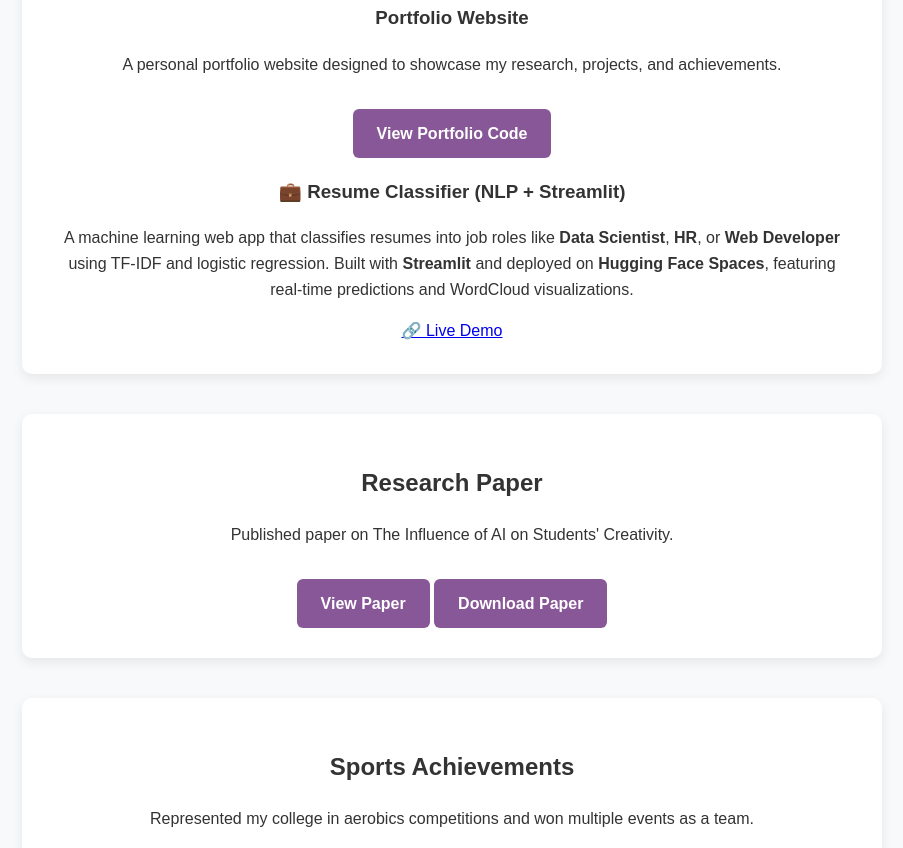
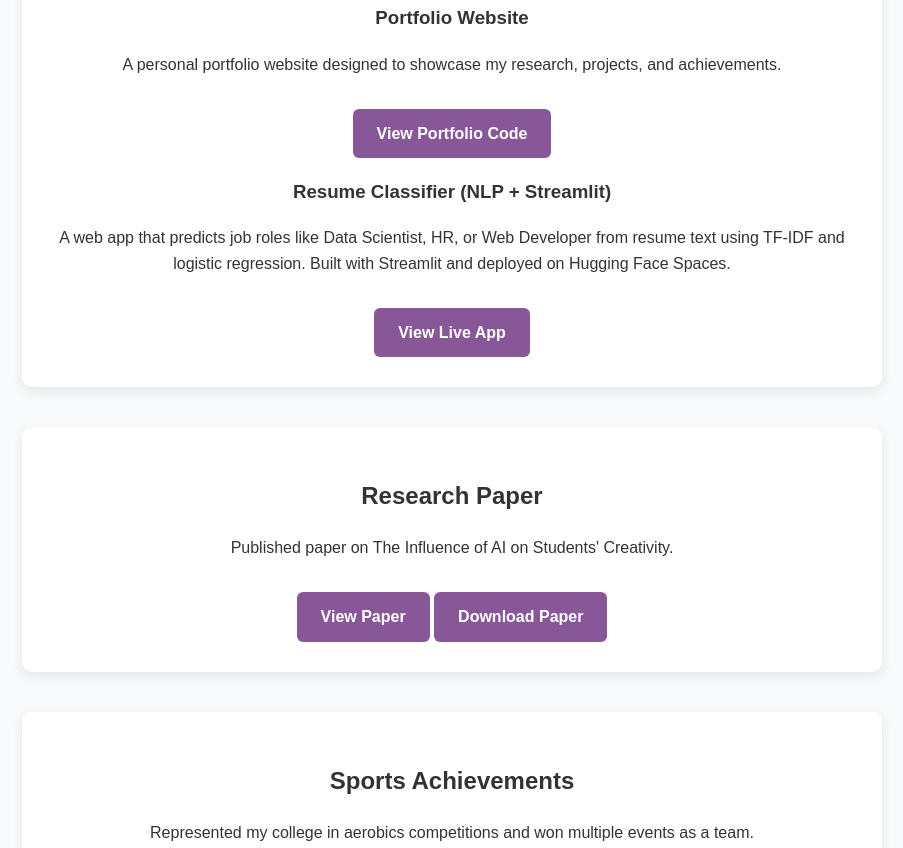
Before and after one commit to Sadna987/portfolio-website, a plain HTML site: page index.html in a window 1280 px wide. Shown: the part 1513-2361 px from the top of the page, without its empty margins (188-1091 px from the left). Drawn offline with Linux system fonts and the light colour scheme.

Commit message:
Update index.html

```diff
--- a/index.html
+++ b/index.html
@@ -62,17 +62,15 @@
             <a href="#" class="button">View Portfolio Code</a>
         </div>
         <div class="project">
-            <h3>💼 Resume Classifier (NLP + Streamlit)</h3>
-              <p>
-                A machine learning web app that classifies resumes into job roles like
-                <strong>Data Scientist</strong>, <strong>HR</strong>, or <strong>Web Developer</strong>
-                using TF-IDF and logistic regression. Built with <strong>Streamlit</strong> and deployed on
-                <strong>Hugging Face Spaces</strong>, featuring real-time predictions and WordCloud visualizations.
-              </p>
-              <a href="https://huggingface.co/spaces/your-username/resume-classifier" target="_blank">
-                🔗 Live Demo
-              </a>
-        </div>
+    <h3>Resume Classifier (NLP + Streamlit)</h3>
+    <p>
+        A web app that predicts job roles like Data Scientist, HR, or Web Developer from resume text using TF-IDF and logistic regression. Built with Streamlit and deployed on Hugging Face Spaces.
+    </p>
+    <a href="https://huggingface.co/spaces/Sadna-222/resume-classifier" class="button" target="_blank">
+        View Live App
+    </a>
+</div>
+
 
     </section>
 
```
